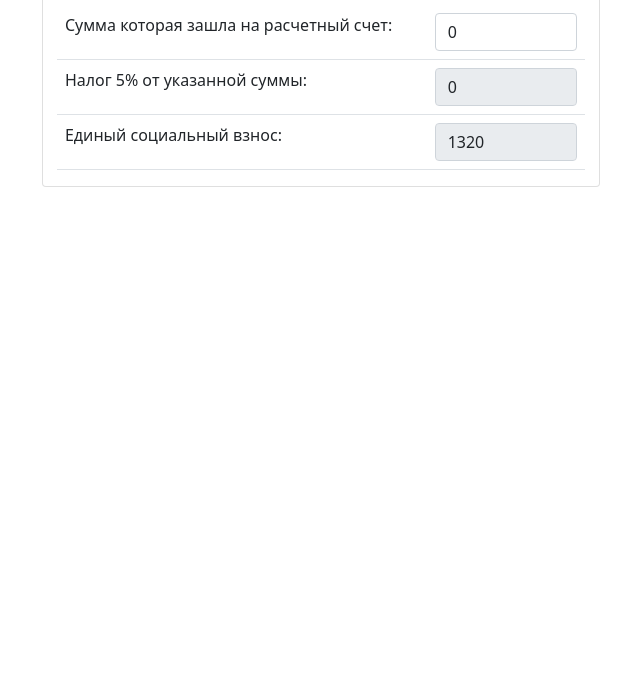
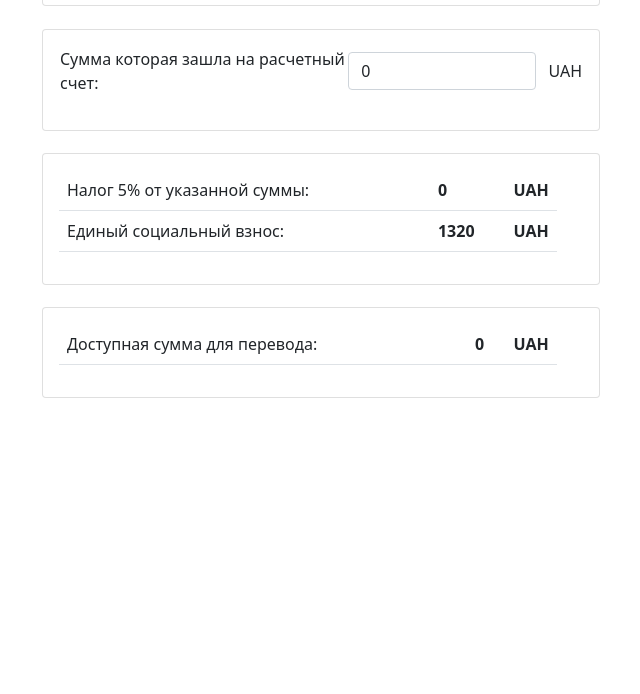
Before and after one commit to lipskydan/online-calc-salary-taxes, a plain HTML site: page index.html in a window 1280 px wide. Shown: the part 106-800 px from the top of the page, without its empty margins (319-959 px from the left). Drawn offline with nearby package versions, Linux system fonts and the light colour scheme.

Commit message:
add count logic with 5% and ESV

```diff
--- /dev/null
+++ b/app.js
@@ -0,0 +1,30 @@
+let form = document.forms.mainForm;
+
+const ESV = 1320;
+const MIN_SALARY = 6000;
+
+document.getElementById('esv').innerHTML = ESV;
+form.newInCome.oninput = calcTaxes;
+
+countFivePerCentTaxes = (total) => (total*5)/100;
+
+function calcTaxes(){
+    let newInCome = +form.newInCome.value;
+
+    if(newInCome === 0 || !newInCome)  return;
+
+    if(newInCome < MIN_SALARY && newInCome > 0){
+        document.getElementById('warningInfo').innerHTML = "Зашла сумма меньше минималки";
+        return;
+    }
+
+    document.getElementById('warningInfo').innerHTML = "";
+
+    let tax_five = countFivePerCentTaxes(newInCome);
+    let clearMoney = newInCome - countFivePerCentTaxes(newInCome) - ESV;
+
+    document.getElementById('tax_five').innerHTML = tax_five;
+    document.getElementById('clearMoney').innerHTML = clearMoney;
+}
+
+calcTaxes();
--- a/index.html
+++ b/index.html
@@ -9,39 +9,73 @@
         <meta name="viewport" content="width=device-width, initial-scale=1">
     </head>
     <body>
+
+        <form name="mainForm">
             <div class="container">
 
                 <div class="card" style="width: 50%; margin-left: 25%; margin-top: 2%">
                     <div class="card-body">
-                    <h1 class="card-title" style="text-align: center">Calculate Taxes</h1>
+                        <h1 class="card-title" style="text-align: center">Онлайн калькулятор</h1>
+                    </div>
                 </div>
 
-                <table class="table" style="width: 95%; align-self: center;">
+                <div class="card" style="width: 50%; margin-left: 25%; margin-top: 2%">
+                    <div class="card-body">
+                        <table style="width: 100%;" border="0">
                             <tr>
-                        <td style="width: 70%;">Сумма которая зашла на расчетный счет: </td>
-                        <td style="width: 30%;">
-                            <input type="text" class="form-control" id="total" value="0" style="width: 100%;">
-                        </td>
+                                <td style="width: 55%;"><p class="card-text">Сумма которая зашла на расчетный счет: </p></td>
+                                <td><input type="number" class="form-control" id="newInCome" value="0" style="width: 95%;" required></td>
+                                <td>UAH</td>
                             </tr>
-
                             <tr>
-                        <td>Налог 5% от указанной суммы: </td>
-                        <td>
-                            <input type="text" class="form-control" id="tax_five" value="0" style="width: 100%;" disabled>
-                        </td>
-                    </tr>
-
-                    <tr>
-                        <td>Единый социальный взнос: </td>
-                        <td>
-                            <input type="text" class="form-control" id="esv" value="1320" style="width: 100%;" disabled>
+                                <td></td>
+                                <td colspan="2">
+                                    <p id="warningInfo" style="text-align: center; color:red;"></p>
                                 </td>
                             </tr>
                         </table>
                     </div>
+                </div>
+
+                <div class="card" style="width: 50%; margin-left: 25%; margin-top: 2%">
+                    <div class="card-body">
+                        <table class="table" style="width: 95%; align-self: center;">
+                            <tr>
+                                <td>Налог 5% от указанной суммы: </td>
+                                <th id="tax_five">0</th>
+                                <th style="width: 5%;">UAH</th>
+                            </tr>
+                            <tr>
+                                <td>Единый социальный взнос: </td>
+                                <th id="esv"></th>
+                                <th style="width: 5%;">UAH</th>
+                            </tr>
+                            <!-- <tr>
+                                <td>Дополнительные траты: </td>
+                                <th>0</th>
+                                <th style="width: 5%;">UAH</th>
+                            </tr> -->
+                        </table>
+                    </div>
+                </div>
+
+                <div class="card" style="width: 50%; margin-left: 25%; margin-top: 2%">
+                    <div class="card-body">
+                        <table class="table" style="width: 95%; align-self: center;">
+                            <tr>
+                                <td>Доступная сумма для перевода:</td>
+                                <th id="clearMoney">0</th>
+                                <th style="width: 5%;">UAH</th>
+                            </tr>
+                        </table>
+                    </div>
+                </div>
+
+
 
             </div>
+        </form>
 
-        <script src="" async defer></script>
+        <script src="app.js"></script>
     </body>
 </html>
```
Lines whose indentation alone changed are shown as unchanged.
